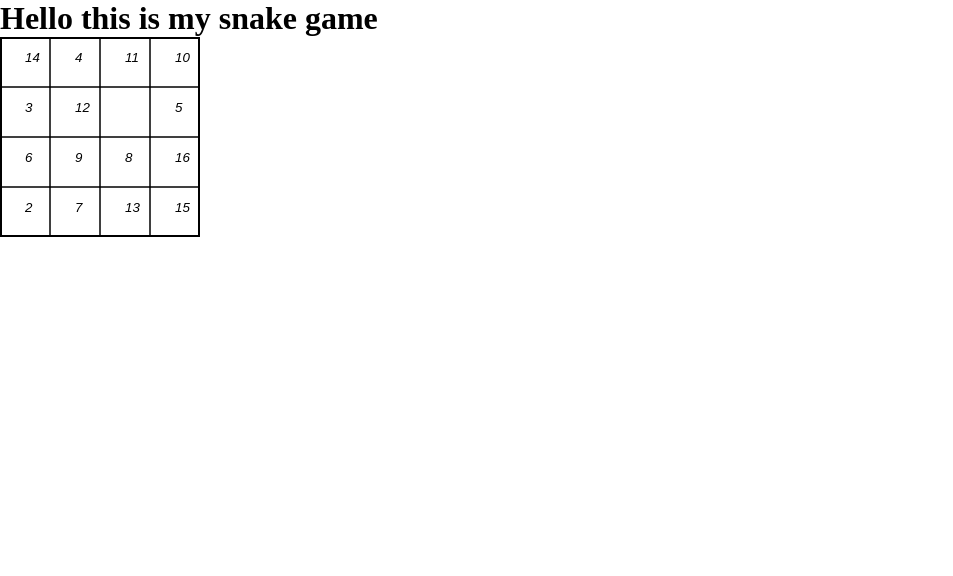
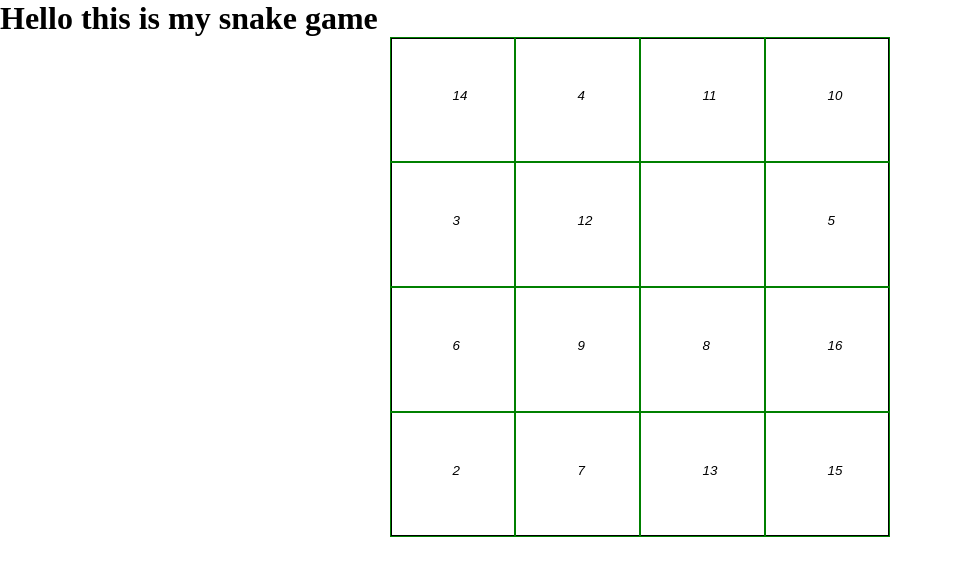
Before and after one commit to busyok-bedlam/pyatnashki_remastered, a website built with webpack: page src/assets/template.html in a window 1280 px wide. Shown: the whole page, without its empty margins (0-953 px from the left). Built offline with nearby package versions, Linux system fonts and the light colour scheme.

Commit message:
add GameConfig class

```diff
--- a/src/entities/board.ts
+++ b/src/entities/board.ts
@@ -1,12 +1,16 @@
 import { range, shuffle, random } from 'lodash';
-import Ceil from './ceil';
+import Ceil from './cell';
 import { BoardInterface } from '../interfaces/board.interface';
 import { findRow, findCol } from '../utils';
-import { Coords, CeilMetrics } from '../types/ceil';
+import { Coords, CellMetrics } from '../types/cell';
 import CanvasContext from './canvas-context';
+import GameConfig from './game-config';
+import GameConfigInstance from '../interfaces/game-config-interface';
 
 export default class Board implements BoardInterface {
   private field: Ceil[];
+
+  private readonly gameConfig: GameConfigInstance;
 
   private canvas: HTMLCanvasElement;
 
@@ -17,12 +21,15 @@ export default class Board implements BoardInterface {
     this.canvas = CanvasContext.getInstance().canvas;
     this.ctx = CanvasContext.getInstance().context;
     this.intitializeBoard();
+    this.gameConfig = GameConfig.getInstance();
   }
 
   private static generateField(): Ceil[] {
     const randomizedArray = shuffle(range(1, 17));
     const randomEmptyPoint = random(1, 15);
-    return randomizedArray.map((item, index) => new Ceil(index + 1, findCol(index + 1), findRow(index + 1), index !== randomEmptyPoint ? `${item}` : '', index + 1));
+    return randomizedArray.map(
+      (item, index) => new Ceil(index + 1, Board.calculateCellCoordsOnCanvas(findCol(index + 1)), Board.calculateCellCoordsOnCanvas(findRow(index + 1)), index !== randomEmptyPoint ? `${item}` : '', index + 1),
+    );
   }
 
   // eslint-disable-next-line class-methods-use-this
@@ -31,9 +38,10 @@ export default class Board implements BoardInterface {
   }
 
   public draw(): void {
+    const { canvasSize, canvasBorderWidth } = this.gameConfig;
     this.ctx.beginPath();
-    this.ctx.lineWidth = 4;
-    this.ctx.strokeRect(0, 0, 200, 200);
+    this.ctx.lineWidth = canvasBorderWidth;
+    this.ctx.strokeRect(0, 0, canvasSize, canvasSize);
     this.ctx.closePath();
     this.field.forEach((ceilItem) => {
       ceilItem.draw();
@@ -41,19 +49,22 @@ export default class Board implements BoardInterface {
   }
 
   private findCeilByCoords = (coords: Coords): Ceil => {
+    const { cellSize } = this.gameConfig;
     const ceilByCoords = this.field.find((ceilItem: Ceil) => {
-      const { positionX, positionY } = ceilItem.getMetrics() as CeilMetrics;
+      const { positionX, positionY } = ceilItem.getCellInfo() as CellMetrics;
       return coords.x >= positionX
-        && coords.x <= positionX + 50
+        && coords.x <= positionX + cellSize
         && coords.y >= positionY
-        && coords.y <= positionY + 50;
+        && coords.y <= positionY + cellSize;
     }) as Ceil;
     return ceilByCoords;
   };
 
   private handleOnHover = (event: MouseEvent): void => {
+    const { canvasSize } = this.gameConfig;
+
     event.preventDefault();
-    this.ctx.clearRect(0, 0, 200, 200);
+    this.ctx.clearRect(0, 0, canvasSize, canvasSize);
     this.field.forEach((ceilItem) => {
       ceilItem.unhover();
     });
@@ -66,7 +77,9 @@ export default class Board implements BoardInterface {
 
   private handleOnMouseOut = (event: MouseEvent): void => {
     event.preventDefault();
-    this.ctx.clearRect(0, 0, 200, 200);
+    const { canvasSize } = this.gameConfig;
+
+    this.ctx.clearRect(0, 0, canvasSize, canvasSize);
     this.field.forEach((ceilItem) => {
       ceilItem.unhover();
     });
@@ -86,6 +99,11 @@ export default class Board implements BoardInterface {
     this.canvas.addEventListener('mouseout', this.handleOnMouseOut);
   }
 
+  private static calculateCellCoordsOnCanvas = (orderNum: number): number => {
+    const { cellSize } = GameConfig.getInstance();
+    return (orderNum - 1) * cellSize;
+  };
+
   // private swapElements(firstCeilIndex: number, secondCeilIndex: number): Ceil[] {
   //   const tempArray = [...this.field];
   //   tempArray.push(tempArray[firstCeilIndex]);
--- a/src/entities/canvas-context.ts
+++ b/src/entities/canvas-context.ts
@@ -1,16 +1,15 @@
 import { CanvasContextType } from '../types/canvas-contest';
+import GameConfig from './game-config';
 
 export default class CanvasContext {
   private static instance: CanvasContextType;
 
-  // eslint-disable-next-line @typescript-eslint/no-empty-function
-  private constructor() {}
-
   public static getInstance(): CanvasContextType {
+    const { canvasSize } = GameConfig.getInstance();
     if (!CanvasContext.instance) {
       const canvas = document.getElementById('game-canvas') as HTMLCanvasElement;
-      canvas.width = 200;
-      canvas.height = 200;
+      canvas.width = canvasSize;
+      canvas.height = canvasSize;
       const context = canvas.getContext('2d') as CanvasRenderingContext2D;
       CanvasContext.instance = {
         context,
--- a/src/entities/ceil.ts
+++ /dev/null
@@ -1,69 +0,0 @@
-import CanvasContext from './canvas-context';
-import { calculateCanvasCoords } from '../utils';
-import { CeilMetrics } from '../types/ceil';
-
-export default class Ceil {
-  private content: string;
-
-  private id: number;
-
-  public readonly orderNumber: number;
-
-  private positionX: number;
-
-  private positionY: number;
-
-  private ctx: CanvasRenderingContext2D;
-
-  private height = 50;
-
-  private width = 50;
-
-  private isHovered: boolean;
-
-  private padding = 10;
-
-  constructor(id: number, column: number, row: number, content: string, orderNumber: number) {
-    this.id = id;
-    this.orderNumber = orderNumber;
-    this.content = content;
-    this.positionX = calculateCanvasCoords(row);
-    this.positionY = calculateCanvasCoords(column);
-    const { context } = CanvasContext.getInstance();
-    this.ctx = context;
-    this.isHovered = false;
-  }
-
-  public draw(): void {
-    this.ctx.beginPath();
-    this.ctx.lineWidth = 1;
-    this.ctx.strokeRect(this.positionX, this.positionY, this.width, this.height);
-    this.ctx.font = 'italic 10pt Arial';
-    this.ctx.fillText(
-      this.content,
-      this.positionX + this.width / 2,
-      this.positionY + this.height / 2,
-    );
-    if (this.isHovered) {
-      this.ctx.fillRect(this.positionX, this.positionY, this.width, this.height);
-    }
-    this.ctx.closePath();
-  }
-
-  public hover(): void {
-    this.isHovered = true;
-  }
-
-  public unhover(): void {
-    this.isHovered = false;
-  }
-
-  public getMetrics(): CeilMetrics {
-    return {
-      orderNum: this.orderNumber,
-      positionX: this.positionX,
-      positionY: this.positionY,
-      content: this.content,
-    };
-  }
-}
--- /dev/null
+++ b/src/entities/cell.ts
@@ -0,0 +1,98 @@
+import CanvasContext from './canvas-context';
+import { CellMetrics } from '../types/cell';
+import CellInterface from '../interfaces/cell.interface';
+import GameConfig from './game-config';
+import GameConfigInstance from '../interfaces/game-config-interface';
+
+export default class Cell implements CellInterface {
+  private content: string;
+
+  private id: number;
+
+  public readonly orderNumber: number;
+
+  private positionX: number;
+
+  private positionY: number;
+
+  private ctx: CanvasRenderingContext2D;
+
+  private isHovered: boolean;
+
+  private padding = 10;
+
+  private gameConfig: GameConfigInstance;
+
+  constructor(
+    id: number,
+    positionY: number,
+    positionX: number,
+    content: string,
+    orderNumber: number,
+  ) {
+    this.id = id;
+    this.orderNumber = orderNumber;
+    this.content = content;
+    this.positionX = positionX;
+    this.positionY = positionY;
+    const { context } = CanvasContext.getInstance();
+    this.ctx = context;
+    this.isHovered = false;
+    this.gameConfig = GameConfig.getInstance();
+  }
+
+  public draw(): void {
+    const {
+      cellSize, cellBorderWidth, cellColor, cellFont, cellFontColor,
+    } = this.gameConfig;
+    if (this.isHovered) {
+      this.ctx.beginPath();
+      this.ctx.rect(this.positionX, this.positionY, cellSize, cellSize);
+      this.ctx.fillStyle = cellColor;
+      this.ctx.fill();
+      this.ctx.closePath();
+    }
+    this.ctx.beginPath();
+    this.ctx.lineWidth = cellBorderWidth;
+    this.ctx.fillStyle = cellFontColor;
+    this.ctx.strokeStyle = cellColor;
+    this.ctx.strokeRect(this.positionX, this.positionY, cellSize, cellSize);
+    this.ctx.font = cellFont;
+    this.ctx.fillText(
+      this.content,
+      this.positionX + cellSize / 2,
+      this.positionY + cellSize / 2,
+    );
+    this.ctx.closePath();
+  }
+
+  public hover(): void {
+    this.isHovered = true;
+  }
+
+  public unhover(): void {
+    this.isHovered = false;
+  }
+
+  public getCellInfo(): CellMetrics {
+    return {
+      positionX: this.positionX,
+      positionY: this.positionY,
+      content: this.content,
+      id: this.id,
+    };
+  }
+
+  public updateCellInfo(cellInfo: CellMetrics): void {
+    const {
+      id,
+      positionX,
+      positionY,
+      content,
+    } = cellInfo;
+    this.id = id;
+    this.positionX = positionX;
+    this.positionY = positionY;
+    this.content = content;
+  }
+}
--- /dev/null
+++ b/src/entities/game-config.ts
@@ -0,0 +1,23 @@
+import GameConfigInstance from '../interfaces/game-config-interface';
+
+export default class GameConfig {
+  private static instance: GameConfigInstance;
+
+  public static getInstance(): GameConfigInstance {
+    if (!GameConfig.instance) {
+      const canvasSize = 500;
+      GameConfig.instance = {
+        canvasSize,
+        cellSize: canvasSize / 4,
+        canvasBorderColor: '#000',
+        cellColor: 'green',
+        cellBorderWidth: 2,
+        canvasBorderWidth: 4,
+        cellFont: 'italic 10pt Arial',
+        cellHoverColor: '#e6f5d7',
+        cellFontColor: '#000',
+      };
+    }
+    return GameConfig.instance;
+  }
+}
--- /dev/null
+++ b/src/interfaces/game-config-interface.ts
@@ -0,0 +1,11 @@
+export default interface GameConfigInstance {
+  canvasSize: number;
+  cellSize: number;
+  canvasBorderColor: string;
+  cellColor: string;
+  cellBorderWidth: number;
+  cellFont: string;
+  canvasBorderWidth: number;
+  cellHoverColor: string;
+  cellFontColor: string;
+}
--- a/src/styles/main.css
+++ b/src/styles/main.css
@@ -2,4 +2,12 @@
 	margin: 0;
 	padding: 0;
 	box-sizing: border-box;
+
 }
+
+#game-canvas {
+	text-align: center;
+	display: block;
+	margin-left: auto;
+  margin-right: auto;
+}
--- /dev/null
+++ b/src/types/cell.ts
@@ -0,0 +1,10 @@
+export type CellMetrics = {
+  positionX: number;
+  positionY: number;
+  content: string;
+  id: number;
+};
+
+export type CoordsMetrics = Pick<CellMetrics, 'positionX' | 'positionY'>;
+
+export type Coords = { x: number, y: number };
```
Also changed, not shown: src/interfaces/cell.interface.ts (added, +9 -0 lines), src/types/ceil.ts (deleted, +0 -10 lines).
